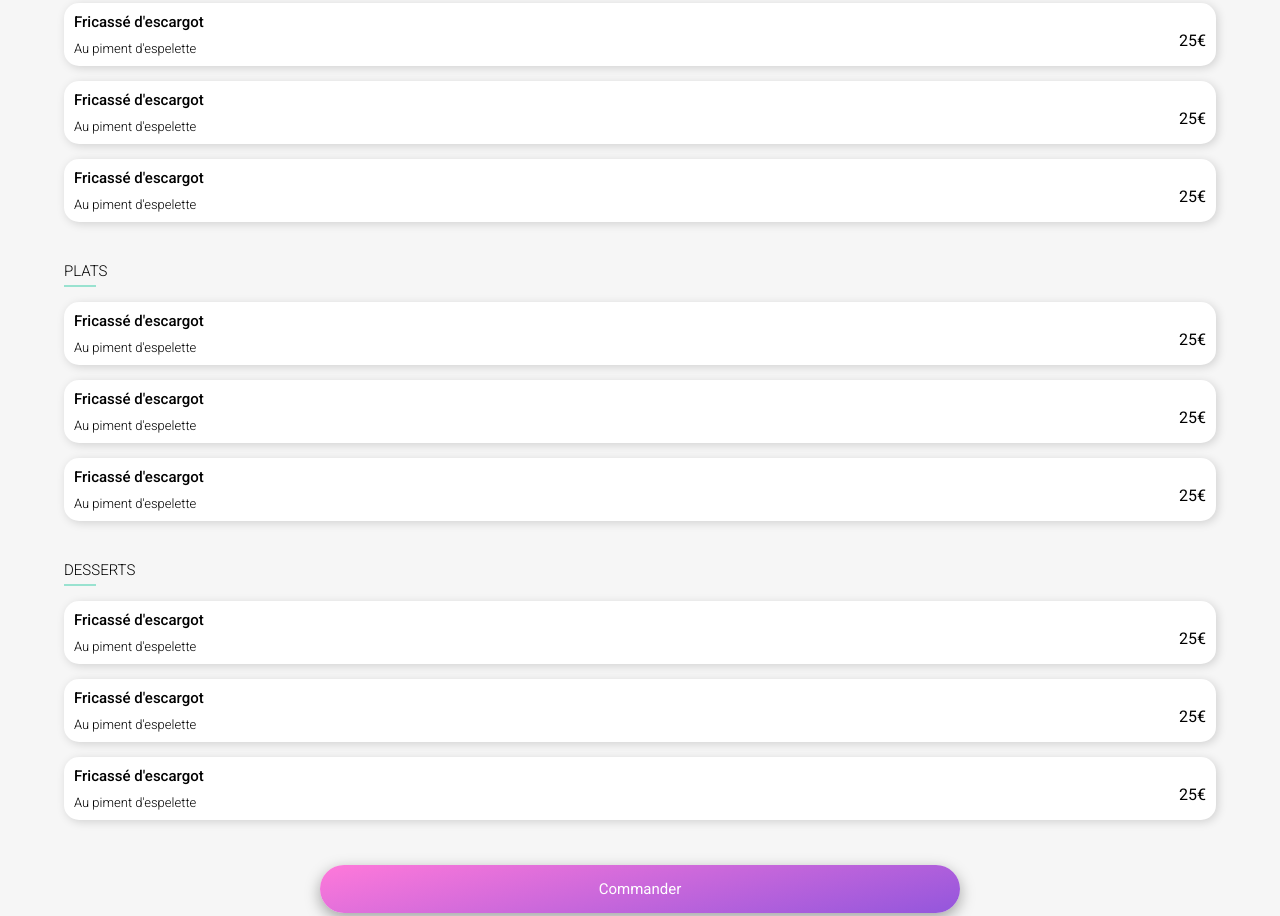
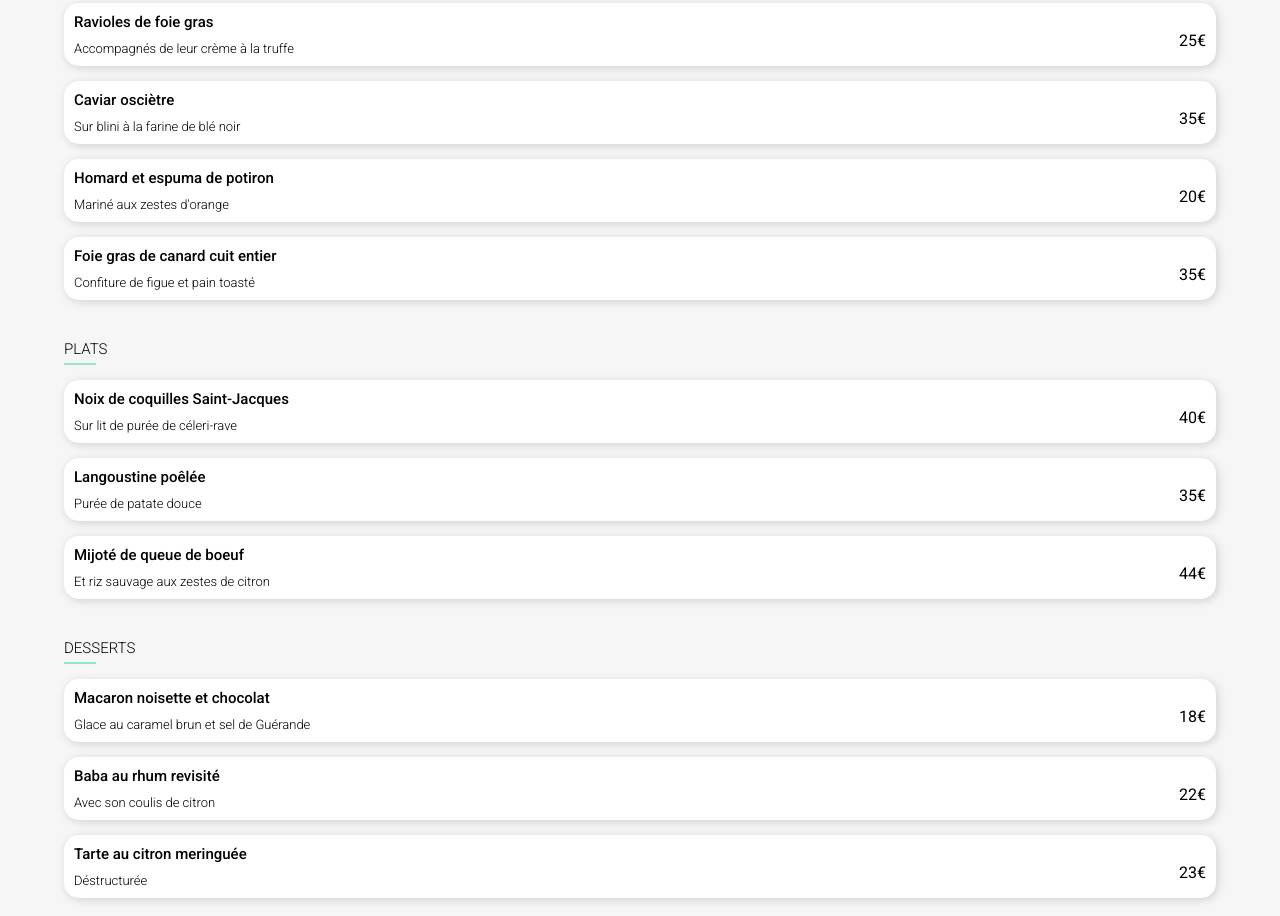
Before and after one commit to FAlexisDev/AlexisFontaine_3_03022021, a website: page public/menu_3.html in a window 1280 px wide. Shown: the part 425-1341 px from the top of the page. Drawn offline with Linux system fonts and the light colour scheme; a web font is replaced by a local one.

Commit message:
Feat: Add Menu text and fix check animation + Apparition animation

```diff
--- a/public/menu_3.html
+++ b/public/menu_3.html
@@ -37,8 +37,8 @@
                         <div class="restaurant__menu--text first">
                             <div class="restaurant__menu--text--title">
                                 <div class="restaurant__menu--text--title--food">
-                                    <p class="food-name"> Fricassé d'escargot</p>
-                                    <p class="food-details"> Au piment d'espelette</p>
+                                    <p class="food-name">Ravioles de foie gras</p>
+                                    <p class="food-details">Accompagnés de leur crème à la truffe</p>
                                 </div>
                                 <div class="restaurant__menu--text--title--price">
                                     <p>25€</p>
@@ -52,11 +52,11 @@
                         <div class="restaurant__menu--text two">
                             <div class="restaurant__menu--text--title">
                                 <div class="restaurant__menu--text--title--food">
-                                    <p class="food-name"> Fricassé d'escargot</p>
-                                    <p class="food-details"> Au piment d'espelette</p>
+                                    <p class="food-name">Caviar osciètre </p>
+                                    <p class="food-details">Sur blini à la farine de blé noir</p>
                                 </div>
                                 <div class="restaurant__menu--text--title--price">
-                                    <p>25€</p>
+                                    <p>35€</p>
                                 </div>
                             </div>
                             <div class="restaurant__menu--text--valid">
@@ -67,15 +67,30 @@
                         <div class="restaurant__menu--text three">
                             <div class="restaurant__menu--text--title">
                                 <div class="restaurant__menu--text--title--food">
-                                    <p class="food-name"> Fricassé d'escargot</p>
-                                    <p class="food-details"> Au piment d'espelette</p>
+                                    <p class="food-name">Homard et espuma de potiron</p>
+                                    <p class="food-details">Mariné aux zestes d'orange</p>
                                 </div>
                                 <div class="restaurant__menu--text--title--price">
-                                    <p>25€</p>
+                                    <p>20€</p>
                                 </div>
                             </div>
                             <div class="restaurant__menu--text--valid">
                                 <a href="#"><i class="fas fa-check-circle"></i></a>
+                            </div>
+                        </div>
+                            <div class="restaurant__menu--text four">
+                                <div class="restaurant__menu--text--title">
+                                    <div class="restaurant__menu--text--title--food">
+                                        <p class="food-name">Foie gras de canard cuit entier</p>
+                                        <p class="food-details">Confiture de figue et pain toasté</p>
+                                    </div>
+                                    <div class="restaurant__menu--text--title--price">
+                                        <p>35€</p>
+                                    </div>
+                                </div>
+                                <div class="restaurant__menu--text--valid">
+                                    <a href="#"><i class="fas fa-check-circle"></i></a>
+                                </div>
                             </div>
                     </div>
                     <div class="restaurant__menu">
@@ -86,11 +101,11 @@
                         <div class="restaurant__menu--text first">
                             <div class="restaurant__menu--text--title">
                                 <div class="restaurant__menu--text--title--food">
-                                    <p class="food-name"> Fricassé d'escargot</p>
-                                    <p class="food-details"> Au piment d'espelette</p>
+                                    <p class="food-name">Noix de coquilles Saint-Jacques</p>
+                                    <p class="food-details">Sur lit de purée de céleri-rave</p>
                                 </div>
                                 <div class="restaurant__menu--text--title--price">
-                                    <p>25€</p>
+                                    <p>40€</p>
                                 </div>
                             </div>
                             <div class="restaurant__menu--text--valid">
@@ -101,11 +116,11 @@
                         <div class="restaurant__menu--text two">
                             <div class="restaurant__menu--text--title">
                                 <div class="restaurant__menu--text--title--food">
-                                    <p class="food-name"> Fricassé d'escargot</p>
-                                    <p class="food-details"> Au piment d'espelette</p>
+                                    <p class="food-name">Langoustine poêlée</p>
+                                    <p class="food-details">Purée de patate douce</p>
                                 </div>
                                 <div class="restaurant__menu--text--title--price">
-                                    <p>25€</p>
+                                    <p>35€</p>
                                 </div>
                             </div>
                             <div class="restaurant__menu--text--valid">
@@ -116,11 +131,11 @@
                         <div class="restaurant__menu--text three">
                             <div class="restaurant__menu--text--title">
                                 <div class="restaurant__menu--text--title--food">
-                                    <p class="food-name"> Fricassé d'escargot</p>
-                                    <p class="food-details"> Au piment d'espelette</p>
+                                    <p class="food-name">Mijoté de queue de boeuf </p>
+                                    <p class="food-details">Et riz sauvage aux zestes de citron</p>
                                 </div>
                                 <div class="restaurant__menu--text--title--price">
-                                    <p>25€</p>
+                                    <p>44€</p>
                                 </div>
                             </div>
                             <div class="restaurant__menu--text--valid">
@@ -138,11 +153,11 @@
                         <div class="restaurant__menu--text first">
                             <div class="restaurant__menu--text--title">
                                 <div class="restaurant__menu--text--title--food">
-                                    <p class="food-name"> Fricassé d'escargot</p>
-                                    <p class="food-details"> Au piment d'espelette</p>
+                                    <p class="food-name">Macaron noisette et chocolat</p>
+                                    <p class="food-details">Glace au caramel brun et sel de Guérande</p>
                                 </div>
                                 <div class="restaurant__menu--text--title--price">
-                                    <p>25€</p>
+                                    <p>18€</p>
                                 </div>
                             </div>
                             <div class="restaurant__menu--text--valid">
@@ -153,11 +168,11 @@
                         <div class="restaurant__menu--text two">
                             <div class="restaurant__menu--text--title">
                                 <div class="restaurant__menu--text--title--food">
-                                    <p class="food-name"> Fricassé d'escargot</p>
-                                    <p class="food-details"> Au piment d'espelette</p>
+                                    <p class="food-name">Baba au rhum revisité</p>
+                                    <p class="food-details">Avec son coulis de citron</p>
                                 </div>
                                 <div class="restaurant__menu--text--title--price">
-                                    <p>25€</p>
+                                    <p>22€</p>
                                 </div>
                             </div>
                             <div class="restaurant__menu--text--valid">
@@ -168,11 +183,11 @@
                         <div class="restaurant__menu--text three">
                             <div class="restaurant__menu--text--title">
                                 <div class="restaurant__menu--text--title--food">
-                                    <p class="food-name"> Fricassé d'escargot</p>
-                                    <p class="food-details"> Au piment d'espelette</p>
+                                    <p class="food-name">Tarte au citron meringuée </p>
+                                    <p class="food-details">Déstructurée</p>
                                 </div>
                                 <div class="restaurant__menu--text--title--price">
-                                    <p>25€</p>
+                                    <p>23€</p>
                                 </div>
                             </div>
                             <div class="restaurant__menu--text--valid">
@@ -180,6 +195,7 @@
                             </div>
 
                         </div>
+                    </div>
             </section>
             <section>
                     <div class="command">
--- a/sass/Composants/_animations.scss
+++ b/sass/Composants/_animations.scss
@@ -68,6 +68,16 @@
   display: flex;
 }
 
+.restaurant__menu--text:hover .restaurant__menu--text--valid i {
+  animation: rotate 0.5s 150ms;
+}
+
+.restaurant__menu--text .restaurant__menu--text--valid {
+  animation: out 0.4s ease-in-out;
+  transform-origin: right;
+  animation-fill-mode: forwards;
+}
+
 .menu__list--icons:hover .far,
 .menu__list--icons .fas {
   display: none !important;
@@ -90,8 +100,16 @@
   animation-delay: 1s !important;
 }
 
+.four {
+  animation-delay: 1.5s !important;
+}
+
 .restaurant__menu--text--title:hover .restaurant__menu--text--title--price {
-  animation: check_text 0.6s;
-
+  animation: check_text_on 0.6s;
   animation-fill-mode: forwards;
 }
+
+.restaurant__menu--text--title .restaurant__menu--text--title--price {
+  animation: check_text_off 0.6s;
+  animation-fill-mode: forwards;
+}
--- a/sass/Layout/_footer.scss
+++ b/sass/Layout/_footer.scss
@@ -1,4 +1,5 @@
 .footer {
+  bottom: 0;
   display: flex;
   width: 100%;
   flex-direction: column;
--- a/sass/Pages/_menu_1.scss
+++ b/sass/Pages/_menu_1.scss
@@ -33,6 +33,7 @@
   border-top-right-radius: 40px;
   width: 100%;
   margin-top: -40px;
+
   &__title {
     display: flex;
     justify-content: space-between;
@@ -42,6 +43,7 @@
     font-family: $title-font;
     font-size: 20px;
   }
+
   &__menu {
     display: flex;
     flex-direction: column;
@@ -49,6 +51,7 @@
     width: 100%;
     margin: auto;
     font-family: $text-font;
+
     &--title {
       display: flex;
       flex-direction: column;
@@ -68,6 +71,7 @@
     }
 
     &--text {
+      position: relative;
       display: flex;
       align-items: flex-end;
       justify-content: space-between;
@@ -77,17 +81,20 @@
       width: 90%;
       box-shadow: rgba(0, 0, 0, 0.15) 1.95px 1.95px 10px;
       height: 100%;
+      overflow: hidden;
 
       &--valid {
-        display: flex;
+        position: absolute;
         justify-content: center;
         align-items: center;
         background-color: $tertiary-color;
         width: 80px;
-        height: 65px;
+        height: 100%;
         border-top-right-radius: 15px;
         border-bottom-right-radius: 15px;
-        display: none;
+        display: flex;
+        overflow: hidden;
+        right: 0;
 
         & a {
           display: flex;
@@ -97,15 +104,14 @@
           height: 100%;
           color: white;
           text-decoration: none;
-          & i {
-            animation: rotate 0.5s 150ms;
-          }
         }
       }
+
       &--title {
         display: flex;
         justify-content: space-between;
         width: 100%;
+
         &--price {
           display: flex;
           align-items: flex-end;
@@ -115,11 +121,16 @@
           font-size: 15px;
           font-weight: 500;
           margin: 10px;
+          text-overflow: ellipsis;
+          & p {
+            text-overflow: ellipsis;
+          }
         }
         & .food-details {
           font-size: 13px;
           font-weight: 300;
           margin: 10px;
+          text-overflow: ellipsis;
         }
       }
 
```
Also changed, not shown: public/menu_1.html (+25 -25 lines), public/menu_2.html (+26 -26 lines), public/menu_4.html (+26 -26 lines), sass/Utils/_keyframes.scss (+15 -6 lines), public/css/style.css, 1 other file.
